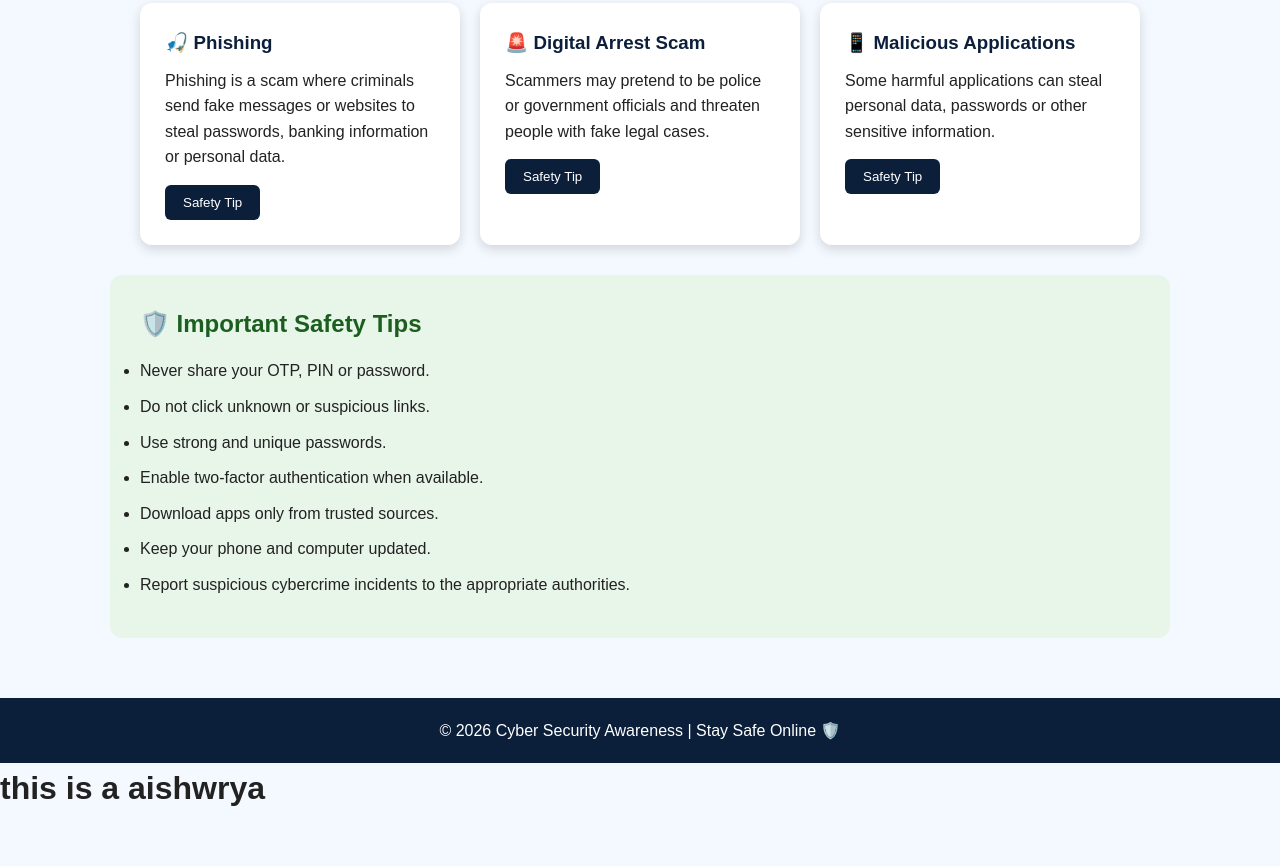
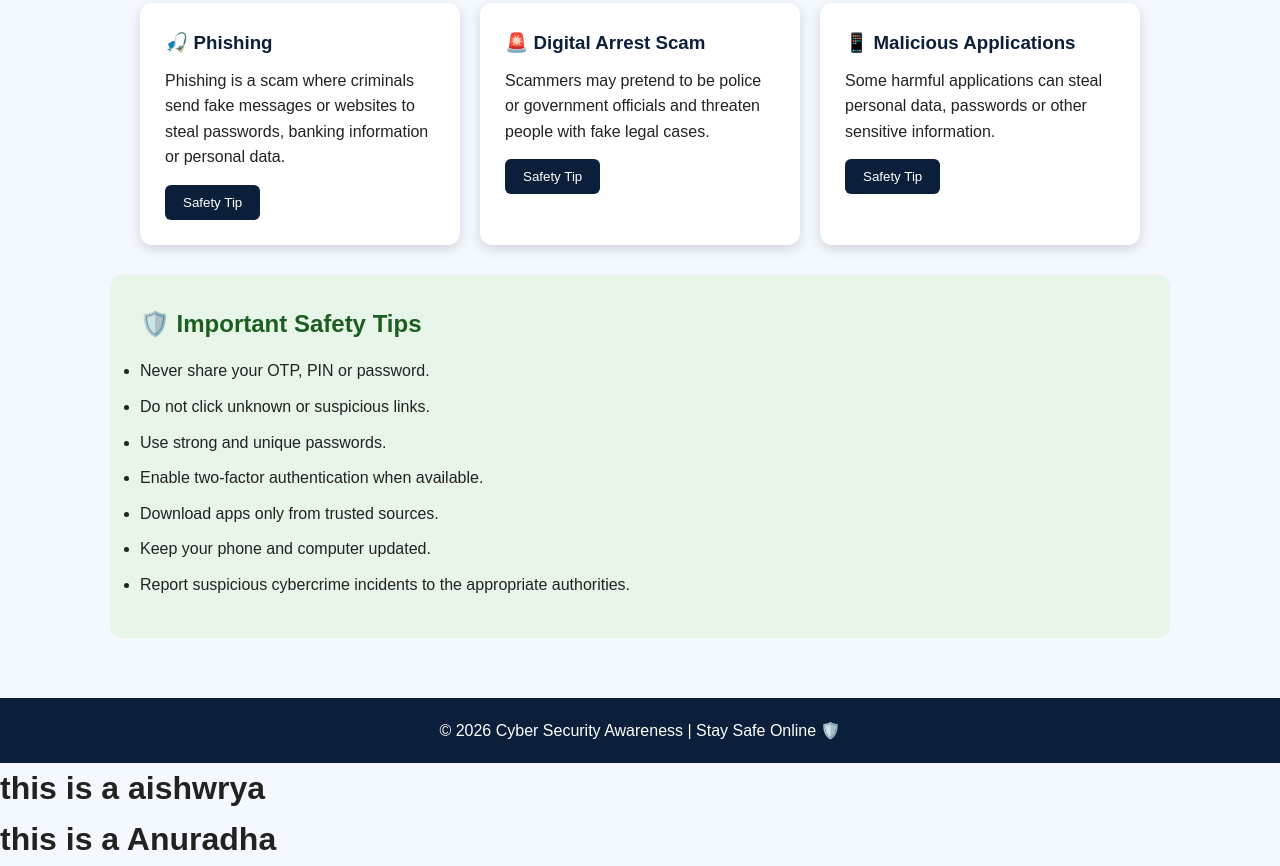
Before and after one commit to Aishwrya63622/CyberSecurityAwareness, a plain HTML site: page index.html in a window 1280 px wide. Shown: the part 524-1390 px from the top of the page. Before the commit the page ends 1338 px from the top, so only its background shows below. Drawn offline with Linux system fonts and the light colour scheme.

Commit message:
add new and modified files

```diff
--- a/index.html
+++ b/index.html
@@ -244,6 +244,7 @@
         }
     </script>
     <h1>this is a aishwrya</h1>
+    <h1>this is a Anuradha</h1>
 
 </body>
 </html>
--- /dev/null
+++ b/stylesheet.css
@@ -0,0 +1,3 @@
+body{
+    color: aquamarine;
+}
```
Also changed, not shown: 1 other file.
